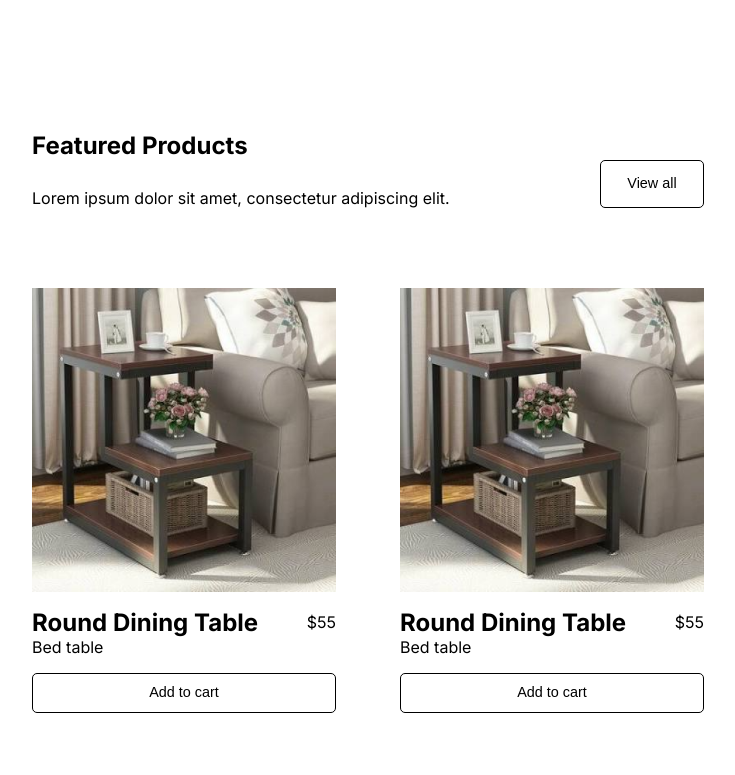
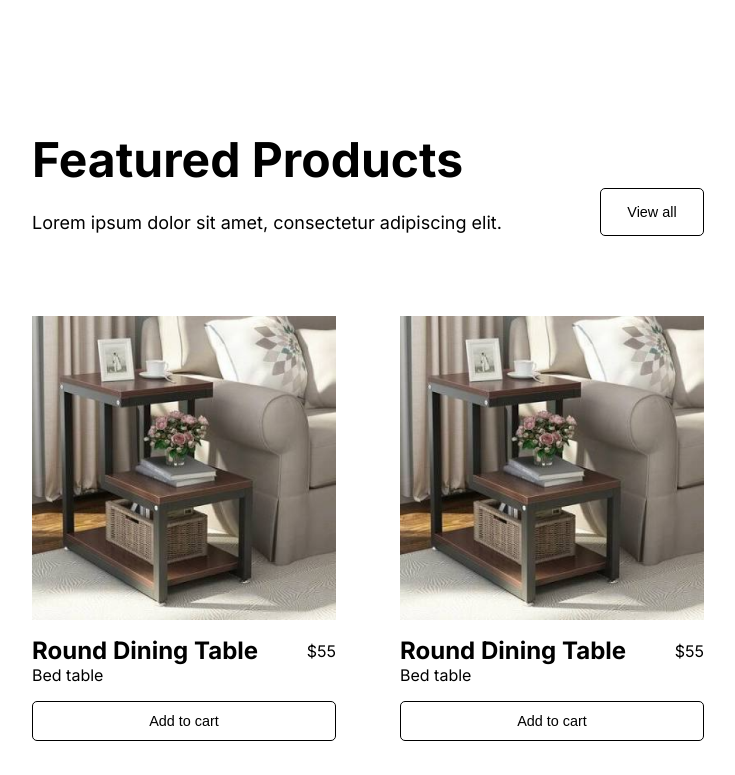
Before and after one commit to henriquestg/my-ecommerce, a Next.js app: page / in a window 1280 px wide. Shown: the part 3540-4315 px from the top of the page, without its empty margins (272-1007 px from the left). Built offline with nearby package versions, Linux system fonts and the light colour scheme.

Commit message:
feat: new product structures

```diff
--- a/src/Components/FeaturedProducts/index.tsx
+++ b/src/Components/FeaturedProducts/index.tsx
@@ -2,12 +2,17 @@ import { Button } from "../Button";
 import { ProductList } from "../ProductList";
 import "./styles.scss";
 
-export function FeaturedProducts() {
+interface FeaturedProps {
+  title: string;
+  text: string;
+}
+
+export function FeaturedProducts({ title, text }: FeaturedProps) {
   return (
     <div className="container-featured">
-      <h1>Featured Products</h1>
+      <h1>{title}</h1>
       <div className="title-featured">
-        <p>Lorem ipsum dolor sit amet, consectetur adipiscing elit. </p>
+        <p>{text}</p>
         <Button text="View all" />
       </div>
       <div className="product-list">
--- a/src/Components/FeaturedProducts/styles.scss
+++ b/src/Components/FeaturedProducts/styles.scss
@@ -2,6 +2,13 @@
   display: flex;
   flex-direction: column;
   padding: 7rem 4rem;
+
+  h1 {
+    font-size: 3rem;
+    font-style: normal;
+    font-weight: 700;
+    line-height: 120%;
+  }
 
   .title-featured {
     display: flex;
@@ -9,6 +16,13 @@
     justify-content: space-between;
 
     margin-bottom: 5rem;
+
+    p {
+      font-size: 1.125rem;
+      font-style: normal;
+      font-weight: 400;
+      line-height: 150%;
+    }
 
     Button {
       width: 6.5rem;
--- /dev/null
+++ b/src/Components/Tagline/index.tsx
@@ -0,0 +1,17 @@
+import Image from "next/image";
+import { Button } from "../Button";
+import lustre from "../../../public/lustre.png";
+import "./styles.scss";
+
+export function Tagline() {
+  return (
+    <div className="container-tagline">
+      <div className="sales-tagline">
+        <p>Tagline</p>
+        <h1>Sales Up to 50%</h1>
+        <Button text="Shop Now" isBlack={true} />
+      </div>
+      <Image src={lustre} alt="Imagem Lustre" width={237} height={288} />
+    </div>
+  );
+}
--- /dev/null
+++ b/src/Components/Tagline/styles.scss
@@ -0,0 +1,25 @@
+.container-tagline {
+  display: flex;
+  width: 100%;
+  height: 27rem;
+  background-color: var(--black);
+  color: var(--white);
+
+
+
+  .sales-tagline {
+    display: flex;
+    flex-direction: column;
+    gap: 1rem;
+    padding: 7rem 18rem;
+
+    Button {
+      border: 1px solid var(--white);
+    }
+  }
+
+  Image {
+    display: flex;
+    margin-right: 250px;
+  }
+}
--- a/src/app/page.scss
+++ b/src/app/page.scss
@@ -9,4 +9,13 @@ flex-direction: column;
     flex-direction: column;
 
   }
+
+  .container-tagline {
+    display: flex;
+    width: 100%;
+    height: 27rem;
+    background-color: var(--black);
+    color: var(--white);
+  }
+
 }
--- a/src/app/page.tsx
+++ b/src/app/page.tsx
@@ -1,4 +1,6 @@
 import "./page.scss";
+
+import lustre from "../../public/lustre.png";
 
 import SocialMedia from "@/Components/SocialMedia";
 import { NavBar } from "@/Components/NavBar";
@@ -6,6 +8,9 @@ import { HeaderShowcase } from "@/Components/HeaderShowcase";
 import { AboutProduct } from "@/Components/AboutProduct";
 import { AboutUs } from "@/Components/AboutUs";
 import { FeaturedProducts } from "@/Components/FeaturedProducts";
+import { Tagline } from "@/Components/Tagline";
+import { Button } from "@/Components/Button";
+import Image from "next/image";
 
 export default function Home() {
   return (
@@ -16,7 +21,17 @@ export default function Home() {
         <HeaderShowcase />
         <AboutProduct />
         <AboutUs />
-        <FeaturedProducts />
+        <FeaturedProducts
+          title="Featured Products"
+          text="Lorem ipsum dolor sit amet, consectetur adipiscing elit. "
+        />
+      </section>
+      <Tagline />
+      <section className="container-website">
+        <FeaturedProducts
+          title="Popular Products"
+          text="Lorem ipsum dolor sit amet, consectetur adipiscing elit. "
+        />
       </section>
     </main>
   );
```
Also changed, not shown: public/lustre.png (added).
